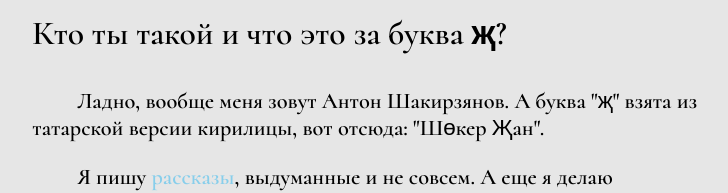
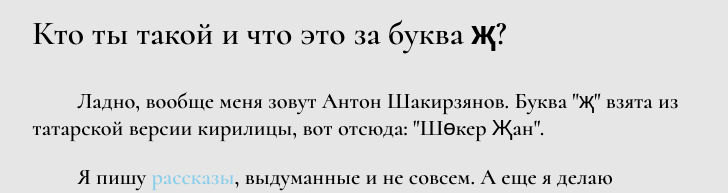
Before and after one commit to ashakirzianov/ashakirzianov-com, a Next.js app: page /about in a window 1280 px wide. Shown: the top 193 px of the page, without its empty margins (261-989 px from the left). Built offline with nearby package versions, Linux system fonts and the light colour scheme.

Commit message:
Minot correction in 'about' text

```diff
--- a/pages/about.tsx
+++ b/pages/about.tsx
@@ -10,7 +10,7 @@ export default function AboutPage() {
         </Head>
         <TextBlock>
             <h1>Кто ты такой и что это за буква җ?</h1>
-            <p>Ладно, вообще меня зовут Антон Шакирзянов. А буква "җ" взята из татарской версии кирилицы, вот отсюда: "Шөкер Җан".</p>
+            <p>Ладно, вообще меня зовут Антон Шакирзянов. Буква "җ" взята из татарской версии кирилицы, вот отсюда: "Шөкер Җан".</p>
             <p>Я пишу <Link href='/stories'>рассказы</Link>, выдуманные и не совсем. А еще я делаю <Link href='/wip'>генаративные формы</Link> и <Link href='/posters'>постеры</Link> из них.</p>
         </TextBlock>
     </>;
```
